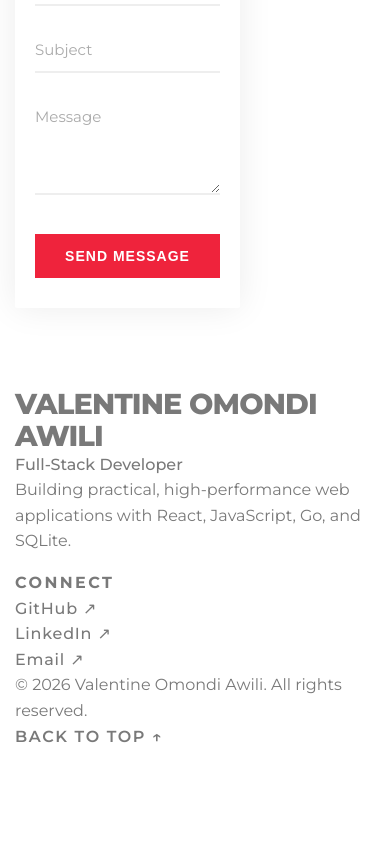
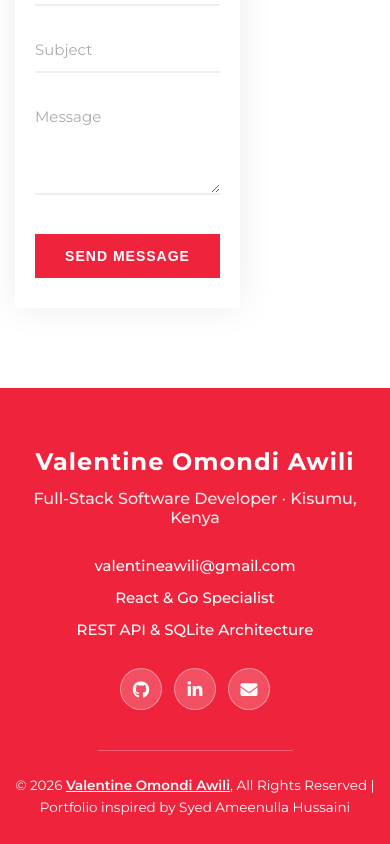
Before and after one commit to VALENTINE-it/MyPortfolio, a React (Vite) app in the folder frontend/: page / in a window 390 px wide. Shown: the part 7585-8429 px from the top of the page. Before the commit the page ends 8334 px from the top, so only its background shows below. Built offline with nearby package versions, Linux system fonts and the light colour scheme; no server answers.

Commit message:
feat(footer): update footer styling, updated LinkedIn profile, and floating back-to-top button

```diff
--- a/frontend/src/components/Footer.css
+++ b/frontend/src/components/Footer.css
@@ -1,121 +1,187 @@
 /* ==========================================================================
-   Footer Styles — Valentine Omondi Awili Portfolio
+   Footer CSS — Inspired by Elon Musk Portfolio Theme
    ========================================================================== */
 
 .footer {
-  background-color: var(--bg-dark);
-  color: var(--text-light);
-  padding-top: var(--space-2xl);
-  padding-bottom: var(--space-xl);
-  border-top: 1px solid var(--border-dark);
+  position: relative;
+  margin-top: 0;
+  background: #EF233C;
+  color: #ffffff;
 }
 
-.footer-top {
-  display: flex;
-  justify-content: space-between;
-  align-items: flex-start;
-  gap: var(--space-xl);
-  margin-bottom: var(--space-2xl);
+.footer .container-fluid {
+  padding: 60px 0 0 0;
 }
 
-.footer-brand {
-  max-width: 480px;
+.footer .footer-info {
+  position: relative;
+  width: 100%;
+  text-align: center;
 }
 
-.footer-name {
-  font-size: clamp(1.8rem, 4vw, 3rem);
-  font-weight: 800;
-  letter-spacing: -0.03em;
-  text-transform: uppercase;
-  color: var(--text-light);
-  line-height: 1.1;
-  margin-bottom: var(--space-xs);
+.footer .footer-info h2 {
+  margin-bottom: 12px;
+  font-size: 30px;
+  font-weight: 700;
+  color: #ffffff;
+  letter-spacing: 1px;
 }
 
-.footer-title {
-  font-size: var(--font-subheading);
-  color: var(--text-light-secondary);
+.footer .footer-info h3 {
+  margin-bottom: 25px;
+  font-size: 18px;
   font-weight: 500;
-  margin-bottom: var(--space-md);
+  color: rgba(255, 255, 255, 0.9);
 }
 
-.footer-bio {
-  color: var(--text-light-muted);
-  font-size: var(--font-body);
-  line-height: 1.6;
+.footer .footer-menu {
+  width: 100%;
+  display: flex;
+  justify-content: center;
+  flex-wrap: wrap;
+  margin-bottom: 15px;
 }
 
-.footer-nav {
-  display: flex;
-  flex-direction: column;
-  gap: var(--space-sm);
-  min-width: 180px;
+.footer .footer-menu p {
+  color: #ffffff;
+  font-size: 15px;
+  font-weight: 500;
+  line-height: 20px;
+  padding: 0 16px;
+  border-right: 1px solid rgba(255, 255, 255, 0.6);
+  margin-bottom: 8px;
 }
 
-.footer-heading {
-  font-size: var(--font-meta);
-  text-transform: uppercase;
-  letter-spacing: 0.15em;
-  font-weight: 700;
-  color: var(--text-light-muted);
-  margin-bottom: var(--space-xs);
+.footer .footer-menu p:last-child {
+  border-right: none;
 }
 
-.footer-link {
-  color: var(--text-light);
-  font-size: var(--font-meta);
-  letter-spacing: 0.05em;
-  font-weight: 500;
+.footer .footer-social {
+  position: relative;
+  margin-top: 20px;
+  display: flex;
+  justify-content: center;
+  gap: 12px;
+}
+
+.footer .footer-social a {
+  width: 42px;
+  height: 42px;
+  border-radius: 50%;
+  background: rgba(255, 255, 255, 0.2);
   display: inline-flex;
   align-items: center;
-  gap: 0.5rem;
-  transition: opacity var(--transition-fast), transform var(--transition-fast);
+  justify-content: center;
+  border: 1px solid rgba(255, 255, 255, 0.4);
+  transition: all 0.3s ease;
+  color: #ffffff;
 }
 
-.footer-link:hover {
-  opacity: 0.7;
-  transform: translateX(4px);
+.footer .footer-social a i {
+  font-size: 17px;
+  color: #ffffff;
+  transition: 0.3s;
 }
 
-.footer-bottom {
-  display: flex;
-  justify-content: space-between;
-  align-items: center;
-  padding-top: var(--space-lg);
-  border-top: 1px solid var(--border-dark);
-  font-size: var(--font-meta);
-  color: var(--text-light-muted);
+.footer .footer-social a:hover {
+  background: #ffffff;
+  transform: translateY(-3px);
 }
 
-.footer-copyright {
-  margin: 0;
+.footer .footer-social a:hover i {
+  color: #EF233C;
 }
 
-.footer-back-to-top {
-  color: var(--text-light-secondary);
-  font-size: var(--font-meta);
-  text-transform: uppercase;
-  letter-spacing: 0.1em;
-  font-weight: 600;
-  cursor: pointer;
-  transition: color var(--transition-fast);
+.footer .copyright {
+  position: relative;
+  text-align: center;
+  margin-top: 40px;
+  padding-top: 25px;
+  padding-bottom: 25px;
 }
 
-.footer-back-to-top:hover {
-  color: var(--text-light);
+.footer .copyright::before {
+  position: absolute;
+  content: "";
+  width: 50%;
+  height: 1px;
+  top: 0;
+  left: 25%;
+  background: rgba(255, 255, 255, 0.25);
 }
 
-/* Responsive Footer */
-@media (max-width: 768px) {
-  .footer-top {
-    flex-direction: column;
-    gap: var(--space-lg);
-    margin-bottom: var(--space-xl);
+.footer .copyright p {
+  margin: 0;
+  color: #ffffff;
+  font-size: 13.5px;
+}
+
+.footer .copyright p a {
+  color: #ffffff;
+  font-weight: 600;
+  text-decoration: underline;
+}
+
+.footer .copyright p a:hover {
+  color: #111111;
+}
+
+/* --------------------------------------------------------------------------
+   Floating Back to Top
+   -------------------------------------------------------------------------- */
+.back-to-top {
+  position: fixed;
+  display: flex;
+  align-items: center;
+  justify-content: center;
+  width: 44px;
+  height: 44px;
+  padding: 0;
+  text-align: center;
+  font-size: 18px;
+  right: 20px;
+  bottom: 20px;
+  z-index: 999;
+  background: #EF233C;
+  color: #ffffff;
+  border: 2px solid #ffffff;
+  border-radius: 0;
+  box-shadow: 0 4px 15px rgba(0, 0, 0, 0.2);
+  transition: all 0.3s ease;
+  cursor: pointer;
+}
+
+.back-to-top:hover {
+  background: #ffffff;
+  color: #EF233C;
+  border-color: #EF233C;
+  transform: translateY(-3px);
+}
+
+.back-to-top i {
+  color: inherit;
+}
+
+/* --------------------------------------------------------------------------
+   Responsive Breakpoints
+   -------------------------------------------------------------------------- */
+@media (max-width: 767.98px) {
+  .footer .footer-info h2 {
+    font-size: 24px;
   }
 
-  .footer-bottom {
+  .footer .footer-info h3 {
+    font-size: 16px;
+  }
+
+  .footer .footer-menu {
     flex-direction: column;
-    align-items: flex-start;
-    gap: var(--space-sm);
+    align-items: center;
+  }
+
+  .footer .footer-menu p {
+    border-right: none;
+    padding: 4px 0;
+    margin-bottom: 4px;
   }
 }
--- a/frontend/src/components/Footer.jsx
+++ b/frontend/src/components/Footer.jsx
@@ -1,69 +1,84 @@
+import { useState, useEffect } from 'react'
 import './Footer.css'
 
 export default function Footer() {
+  const [showBackToTop, setShowBackToTop] = useState(false)
+
+  useEffect(() => {
+    const handleScroll = () => {
+      setShowBackToTop(window.scrollY > 250)
+    }
+
+    window.addEventListener('scroll', handleScroll, { passive: true })
+    return () => window.removeEventListener('scroll', handleScroll)
+  }, [])
+
   const scrollToTop = (e) => {
     e.preventDefault()
     window.scrollTo({ top: 0, behavior: 'smooth' })
   }
 
   return (
+    <>
       <footer className="footer">
+        <div className="container-fluid">
           <div className="container">
-        <div className="footer-top">
-          {/* Developer Profile Info */}
-          <div className="footer-brand">
-            <h2 className="footer-name">VALENTINE OMONDI AWILI</h2>
-            <p className="footer-title">Full-Stack Developer</p>
-            <p className="footer-bio">
-              Building practical, high-performance web applications with React, JavaScript, Go, and SQLite.
-            </p>
+            <div className="footer-info">
+              <h2>Valentine Omondi Awili</h2>
+              <h3>Full-Stack Software Developer · Kisumu, Kenya</h3>
+
+              <div className="footer-menu">
+                <p>valentineawili@gmail.com</p>
+                <p>React &amp; Go Specialist</p>
+                <p>REST API &amp; SQLite Architecture</p>
               </div>
 
-          {/* Social and Connect Links */}
-          <div className="footer-nav">
-            <span className="footer-heading">Connect</span>
+              <div className="footer-social">
                 <a
                   href="https://github.com/VALENTINE-it"
                   target="_blank"
                   rel="noopener noreferrer"
-              className="footer-link"
-              aria-label="GitHub profile"
+                  aria-label="GitHub"
                 >
-              GitHub ↗
+                  <i className="fab fa-github"></i>
                 </a>
                 <a
-              href="https://linkedin.com/in/valentine-awili"
+                  href="https://www.linkedin.com/in/valentine-omondi-434aa12ab/"
                   target="_blank"
                   rel="noopener noreferrer"
-              className="footer-link"
-              aria-label="LinkedIn profile"
+                  aria-label="LinkedIn"
                 >
-              LinkedIn ↗
+                  <i className="fab fa-linkedin-in"></i>
                 </a>
                 <a
                   href="mailto:valentineawili@gmail.com"
-              className="footer-link"
-              aria-label="Send email to Valentine"
+                  aria-label="Email"
                 >
-              Email ↗
+                  <i className="fas fa-envelope"></i>
                 </a>
               </div>
             </div>
+          </div>
 
-        {/* Bottom Metadata & Copyright */}
-        <div className="footer-bottom">
-          <p className="footer-copyright">
-            © {new Date().getFullYear()} Valentine Omondi Awili. All rights reserved.
+          <div className="container copyright">
+            <p>
+              &copy; {new Date().getFullYear()} <a href="#home" onClick={scrollToTop}>Valentine Omondi Awili</a>, All Rights Reserved | Portfolio inspired by Syed Ameenulla Hussaini
             </p>
-          <a
-            href="#home"
-            className="footer-back-to-top"
-            onClick={scrollToTop}
-          >
-            Back to Top ↑
-          </a>
           </div>
         </div>
       </footer>
+
+      {/* Floating Back to Top Button */}
+      {showBackToTop && (
+        <button
+          type="button"
+          className="back-to-top"
+          onClick={scrollToTop}
+          aria-label="Back to top"
+        >
+          <i className="fa fa-chevron-up"></i>
+        </button>
+      )}
+    </>
   )
 }
```
Lines whose indentation alone changed are shown as unchanged.
